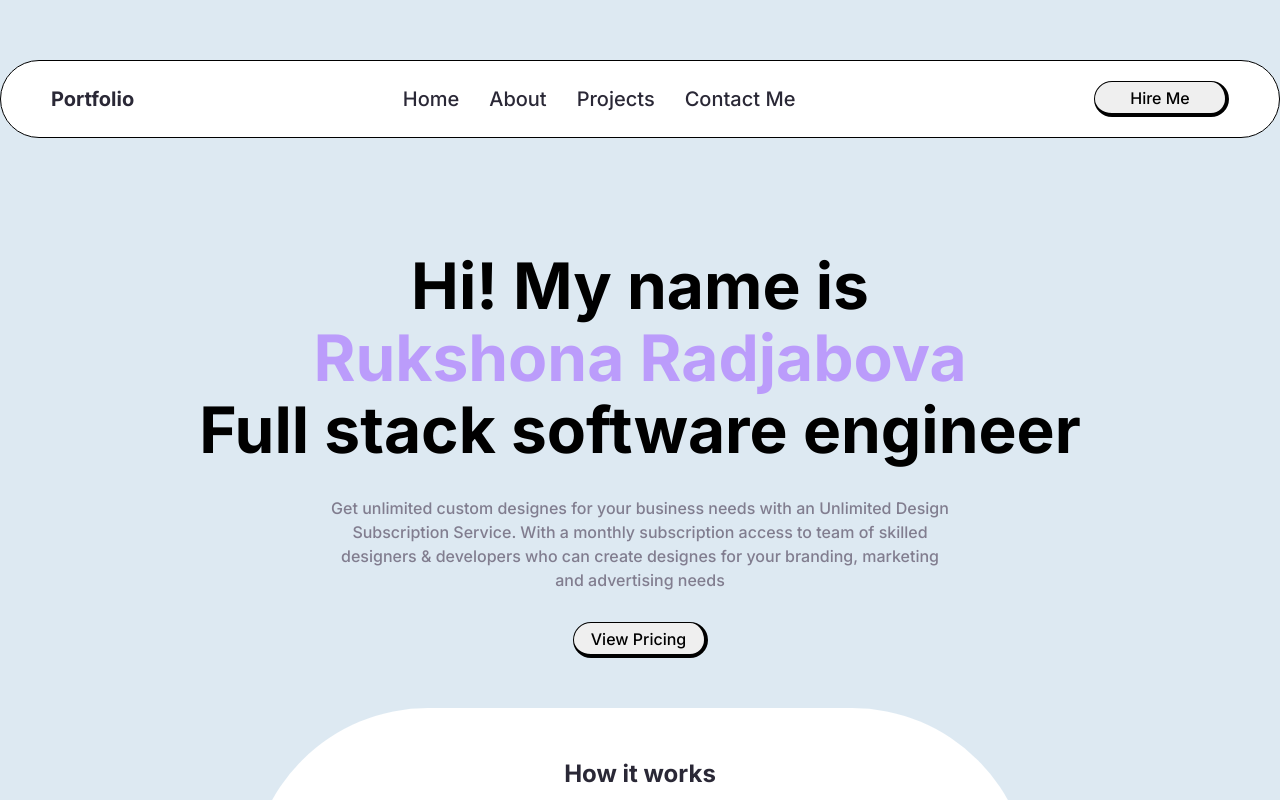
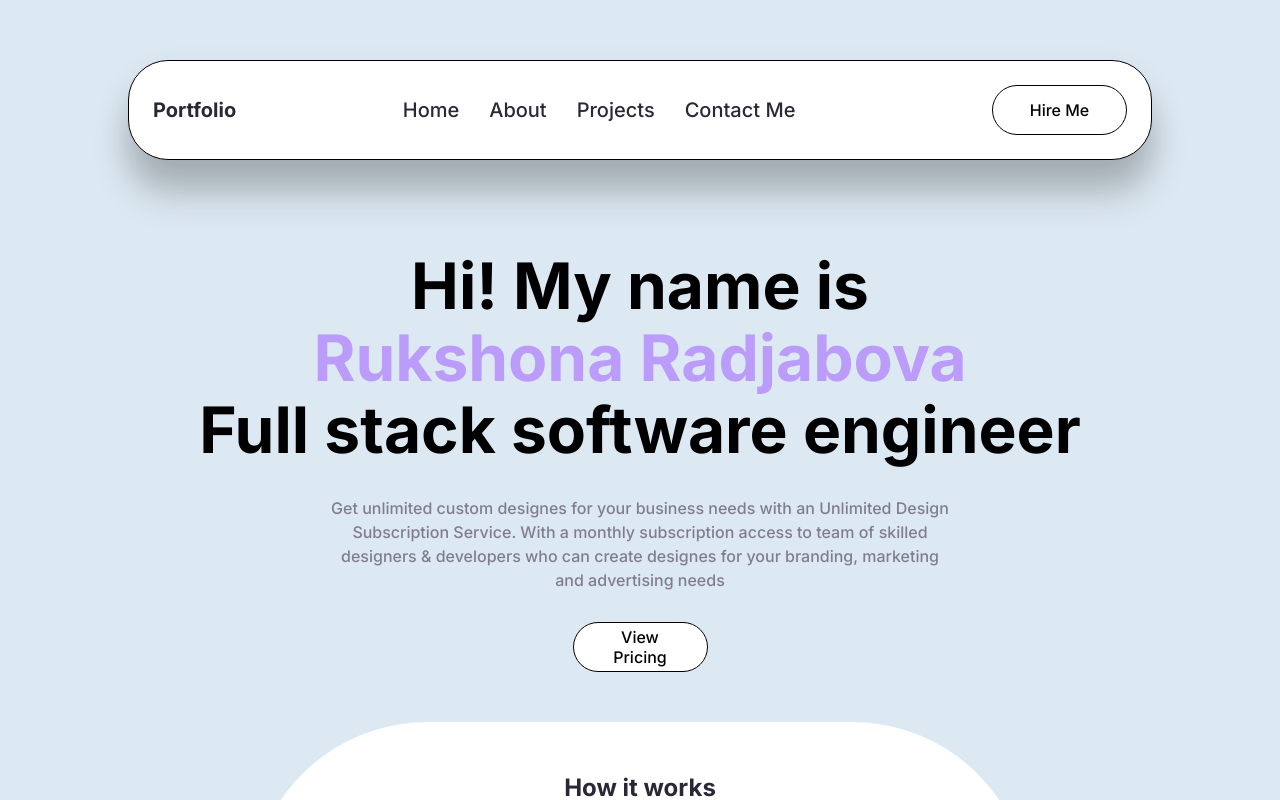
Before and after one commit to rukshonarad/personal-portfolio, a React (Create React App) app: page / in a window 1280 px wide. Shown: the top 800 px of the page. Built offline with nearby package versions, Linux system fonts and the light colour scheme.

Commit message:
Add shadow to navigation

```diff
--- a/src/design-system/Button/Button.css
+++ b/src/design-system/Button/Button.css
@@ -14,8 +14,10 @@
     transition: all 0.3s;
     border-radius: 10rem;
     border: 0.5px solid black;
-    border-right: 4px solid black;
-    border-bottom: 4px solid black;
+    border-radius: var(--border-radius-40);
+    z-index: 1000;
+    padding: var(--space-24);
+    background-color: var(--white);
 }
 
 .btn-full-width {
@@ -24,9 +26,11 @@
 
 .btn:hover {
     cursor: pointer;
-    border: 0.5px solid black;
+    background-color: var(--);
     border-right: none;
     border-bottom: none;
+    box-shadow: var(--shadow-2xl);
+    transition: all 0.5s;
 }
 .btn:disabled {
     pointer-events: none;
--- a/src/page/home/sections/top-navigation/TopNavigation.tsx
+++ b/src/page/home/sections/top-navigation/TopNavigation.tsx
@@ -23,16 +23,20 @@ const HeaderBase = styled.header`
     justify-content: space-between;
     align-items: center;
     border: 0.5px solid black;
-    width: 100%;
-    padding: 2rem 5rem;
+    width: 80%;
     position: fixed;
     top: 60px;
     left: 50%;
     transform: translateX(-50%);
     max-width: 142rem;
     background-color: white;
-    border-radius: var(--space-40);
+    border-radius: var(--border-radius-40);
     z-index: 1000;
+    min-width: 37rem;
+    padding: var(--space-24);
+    background-color: var(--white);
+    box-shadow: var(--shadow-3xl);
+    transition: all 0.5s;
 `;
 
 const Buttons = styled.div`
```
